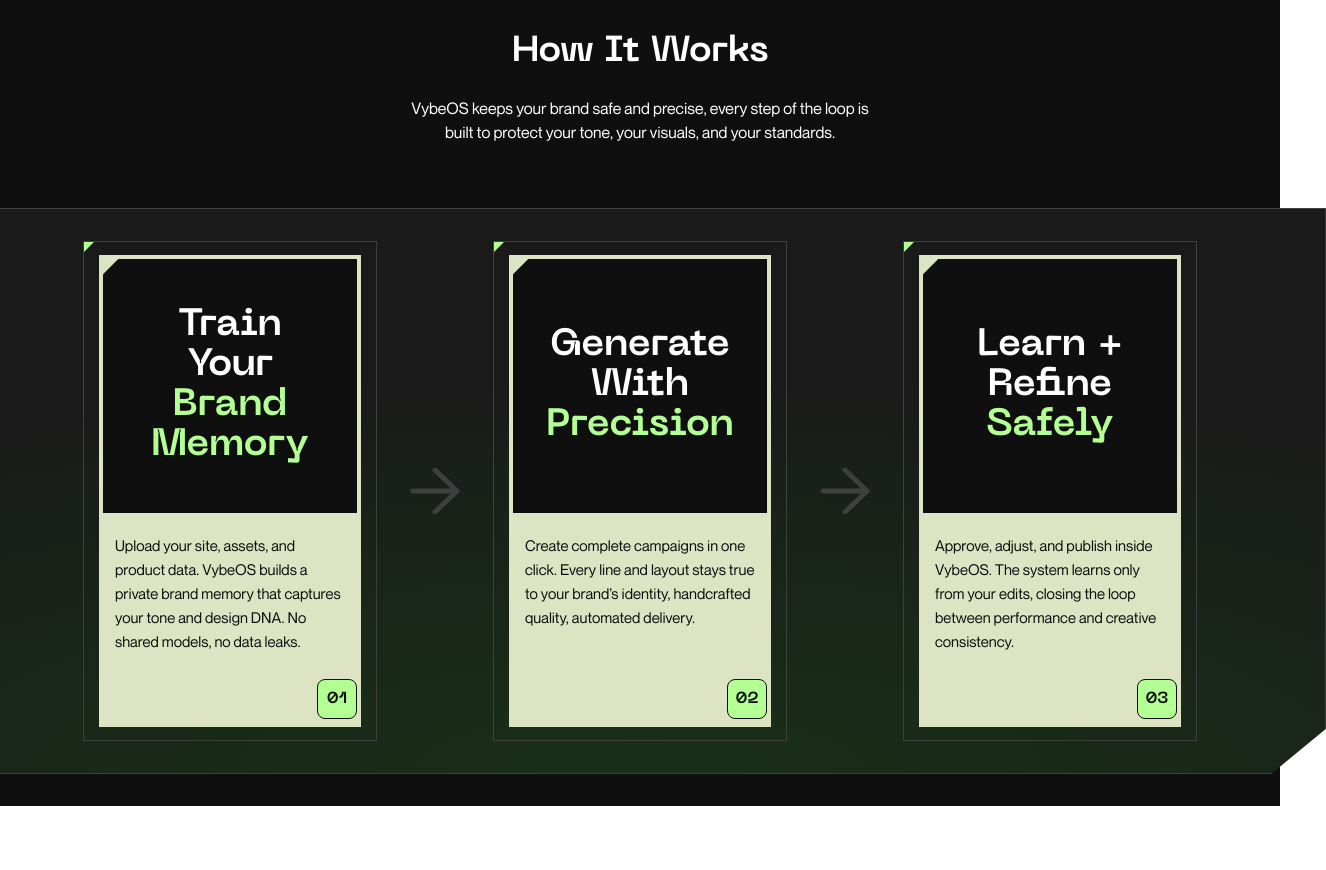
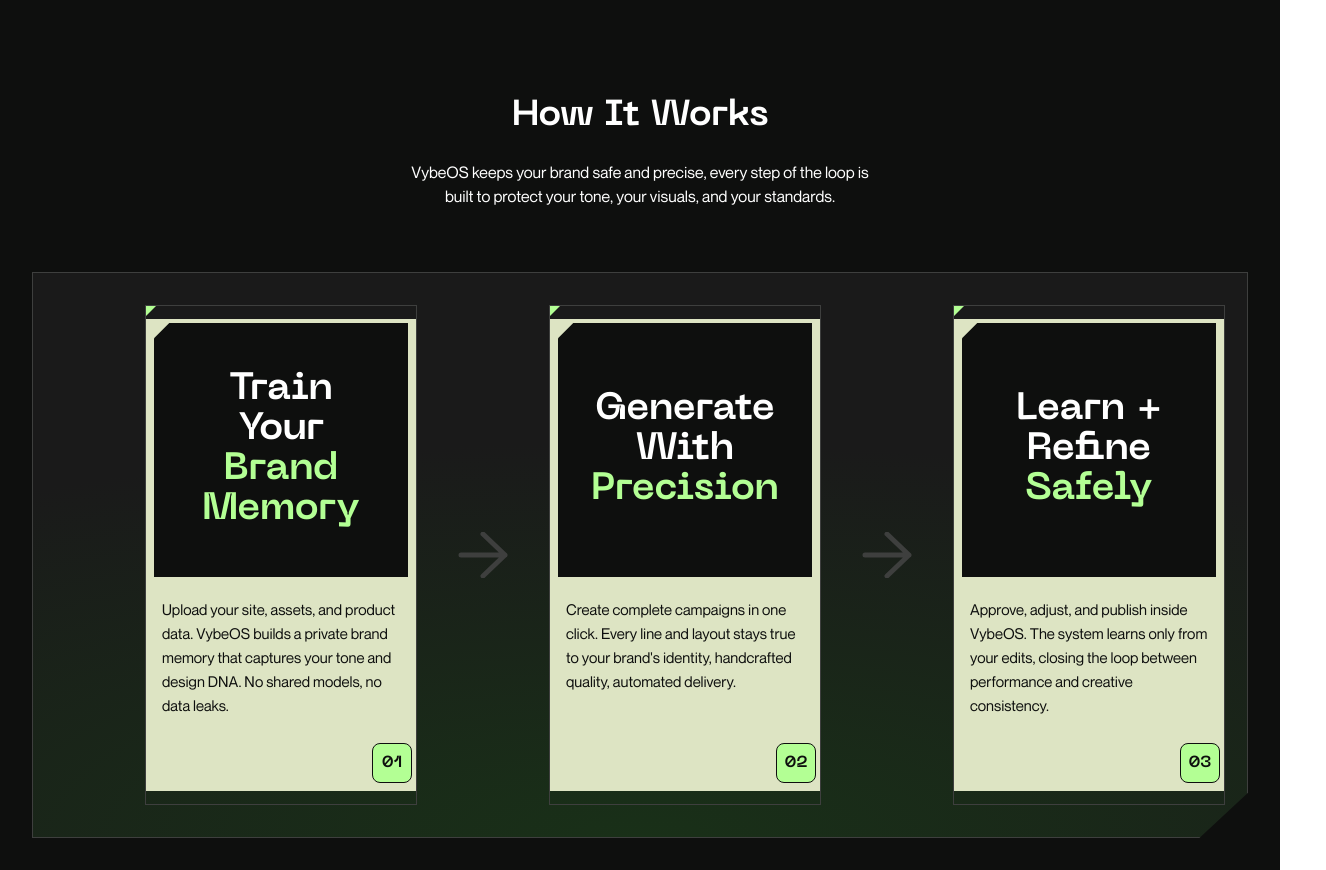
Before and after one commit to doanah2000/vybeos-dev-test, a Next.js app: page / in a window 1280 px wide. Shown: the whole page, 1326 px wide, since content can reach past the window. Before the commit the page ends 806 px from the top, so only its background shows below. Built offline with nearby package versions, Linux system fonts and the light colour scheme.

Commit message:
feat: adjust spacing from viewport width change

```diff
--- a/src/app/globals.css
+++ b/src/app/globals.css
@@ -104,7 +104,15 @@
 }
 
 .clip-container {
-  clip-path: polygon(0% 0%, 100% 0%, 100% 92%, 96% 100%, 0% 100%);
+  /* No clip on mobile - vertical layout doesn't need the diagonal cut */
+  clip-path: none;
+}
+
+@media (min-width: 768px) {
+  .clip-container {
+    /* Clip only on desktop - horizontal layout with diagonal bottom-right cut */
+    clip-path: polygon(0% 0%, 100% 0%, 100% 92%, 96% 100%, 0% 100%);
+  }
 }
 
 .triangle-inset {
--- a/src/app/page.tsx
+++ b/src/app/page.tsx
@@ -1,31 +1,36 @@
 import CardContainer from '@/components/card-container/card-container';
-import Card from '@/components/card/card';
 import PageOverview from '@/components/page-overview/page-overview';
 
 export default function HomePage() {
+  const cardData = [
+    {
+      overviewGeneral: 'Train Your',
+      overviewKeywords: 'Brand Memory',
+      description:
+        'Upload your site, assets, and product data. VybeOS builds a private brand memory that captures your tone and design DNA. No shared models, no data leaks.',
+    },
+    {
+      overviewGeneral: 'Generate With',
+      overviewKeywords: 'Precision',
+      description:
+        "Create complete campaigns in one click. Every line and layout stays true to your brand's identity, handcrafted quality, automated delivery.",
+    },
+    {
+      overviewGeneral: 'Learn + Refine',
+      overviewKeywords: 'Safely',
+      description:
+        'Approve, adjust, and publish inside VybeOS. The system learns only from your edits, closing the loop between performance and creative consistency.',
+    },
+  ];
+
   return (
-    <main className="bg-primary-smoke flex min-h-screen flex-col items-center justify-center p-8">
+    <main className="bg-primary-smoke flex min-h-screen flex-col items-center p-8">
       <PageOverview
         title="How It Works"
         description="VybeOS keeps your brand safe and precise, every step of the loop is built to protect your tone, your visuals, and your standards."
+        className="mt-16"
       />
-      <CardContainer>
-        <Card
-          overviewGeneral="Train Your"
-          overviewKeywords="Brand Memory"
-          description="Upload your site, assets, and product data. VybeOS builds a private brand memory that captures your tone and design DNA. No shared models, no data leaks."
-        />
-        <Card
-          overviewGeneral="Generate With"
-          overviewKeywords="Precision"
-          description="Create complete campaigns in one click. Every line and layout stays true to your brand’s identity, handcrafted quality, automated delivery."
-        />
-        <Card
-          overviewGeneral="Learn + Refine"
-          overviewKeywords="Safely"
-          description="Approve, adjust, and publish inside VybeOS. The system learns only from your edits, closing the loop between performance and creative consistency."
-        />
-      </CardContainer>
+      <CardContainer cards={cardData} />
     </main>
   );
 }
--- a/src/components/arrow/arrow.tsx
+++ b/src/components/arrow/arrow.tsx
@@ -1,19 +1,29 @@
 interface ArrowProps {
   className?: string;
+  direction?: 'right' | 'down';
 }
 
-export default function Arrow({ className = '' }: ArrowProps) {
+export default function Arrow({
+  className = '',
+  direction = 'right',
+}: ArrowProps) {
+  // Right arrow path: horizontal arrow pointing right
+  const rightArrowPath = 'M26 2L48 23L26 44M48 23H4';
+
+  // Down arrow path: vertical arrow pointing down
+  const downArrowPath = 'M2 26L23 48L44 26M23 48V4';
+
   return (
     <svg
-      width="52"
-      height="46"
-      viewBox="0 0 52 46"
+      width={direction === 'right' ? '52' : '46'}
+      height={direction === 'right' ? '46' : '52'}
+      viewBox={direction === 'right' ? '0 0 52 46' : '0 0 46 52'}
       fill="none"
       xmlns="http://www.w3.org/2000/svg"
       className={`text-primary-lightGray flex-shrink-0 ${className}`.trim()}
     >
       <path
-        d="M26 2L48 23L26 44M48 23H4"
+        d={direction === 'right' ? rightArrowPath : downArrowPath}
         stroke="currentColor"
         strokeWidth="5"
         strokeLinecap="round"
--- a/src/components/card-container/card-container.tsx
+++ b/src/components/card-container/card-container.tsx
@@ -1,38 +1,74 @@
+'use client';
+
 import React from 'react';
 import Arrow from '@/components/arrow/arrow';
+import Card from '@/components/card/card';
+
+interface CardData {
+  overviewGeneral: string;
+  overviewKeywords: string;
+  description: string;
+}
 
 interface CardContainerProps {
-  children: React.ReactNode;
+  cards: CardData[];
   className?: string;
 }
 
 export default function CardContainer({
-  children,
+  cards,
   className = '',
 }: CardContainerProps) {
-  const childrenArray = React.Children.toArray(children);
-  const totalCount = childrenArray.length;
+  const totalCount = cards.length;
+  const [isDesktop, setIsDesktop] = React.useState(false);
+
+  // Calculate minimum width based on content
+  // Card width: 294px, Arrow width: 52px
+  const cardWidth = 294;
+  const arrowWidth = 52;
+  const arrowGap = 24; // Fixed gap between cards and arrows
+
+  const totalCardsWidth = totalCount * cardWidth;
+  const totalArrowsWidth = (totalCount - 1) * arrowWidth;
+  const totalGapsWidth = (totalCount - 1) * arrowGap * 2; // gap on each side of arrow
+  const minWidth = totalCardsWidth + totalArrowsWidth + totalGapsWidth;
+
+  React.useEffect(() => {
+    // Check if we're on desktop viewport
+    const checkViewport = () => {
+      setIsDesktop(window.innerWidth >= 768);
+    };
+
+    checkViewport();
+    window.addEventListener('resize', checkViewport);
+
+    return () => window.removeEventListener('resize', checkViewport);
+  }, []);
 
   return (
     <div
-      className={`clip-container border-primary-lightGray flex flex-wrap items-center gap-6 border bg-[radial-gradient(ellipse_150%_100%_at_bottom_center,var(--color-primary-green)_0%,var(--color-primary-gray)_70%)] px-24 py-8 ${className}`.trim()}
+      className={`clip-container border-primary-lightGray flex w-fit max-w-full flex-wrap gap-6 overflow-x-auto border bg-[radial-gradient(ellipse_150%_100%_at_bottom_center,var(--color-primary-green)_0%,var(--color-primary-gray)_70%)] px-24 py-8 ${className}`.trim()}
     >
-      <div className="flex-center">
-        {childrenArray.map((child, index) => (
+      <div
+        className="flex w-full flex-col items-center gap-6 md:flex-row md:justify-start md:gap-6"
+        style={{
+          minWidth: isDesktop ? `${minWidth}px` : undefined,
+        }}
+      >
+        {cards.map((cardData, index) => (
           <React.Fragment key={index}>
-            {React.isValidElement(child)
-              ? React.cloneElement(
-                  child as React.ReactElement<{
-                    index?: number;
-                    totalCount?: number;
-                  }>,
-                  {
-                    index: index + 1,
-                    totalCount,
-                  }
-                )
-              : child}
-            {index < childrenArray.length - 1 && <Arrow />}
+            <Card
+              overviewGeneral={cardData.overviewGeneral}
+              overviewKeywords={cardData.overviewKeywords}
+              description={cardData.description}
+              index={index + 1}
+            />
+            {index < cards.length - 1 && (
+              <>
+                <Arrow direction="down" className="md:hidden" />
+                <Arrow direction="right" className="hidden md:block" />
+              </>
+            )}
           </React.Fragment>
         ))}
       </div>
--- a/src/components/card/card.tsx
+++ b/src/components/card/card.tsx
@@ -5,7 +5,6 @@
   overviewKeywords: string;
   description: string;
   index?: number;
-  totalCount?: number;
   className?: string;
 }
 
@@ -18,10 +17,10 @@
 }: CardProps) {
   return (
     <div
-      className={`flex-center border-primary-lightGray relative mx-8 h-[500px] w-[294px] border ${className}`.trim()}
+      className={`flex-center border-primary-lightGray relative mx-4 h-[500px] w-[294px] border ${className}`.trim()}
     >
       <div className="triangle-inset absolute-top-left"></div>
-      <div className="bg-primary-frost flex-col-center relative mx-4 h-[472px] w-[270px] gap-2">
+      <div className="bg-primary-frost flex-col-center relative h-[472px] w-[270px] gap-2">
         <div className="bg-primary-smoke clip-card flex-center m-1 h-[254px] w-[254px] p-4">
           <div className="flex-col-center h-[160px] w-[160px] justify-center">
             <p
```
